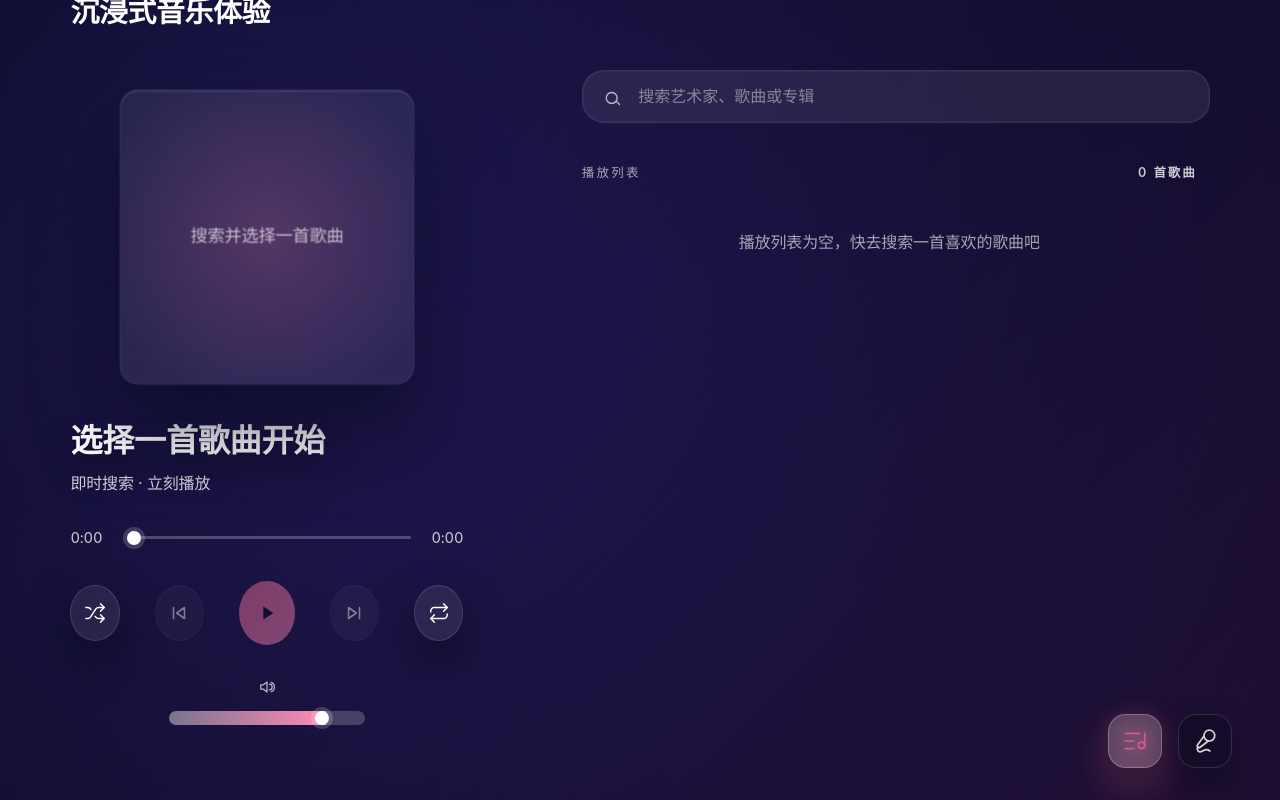
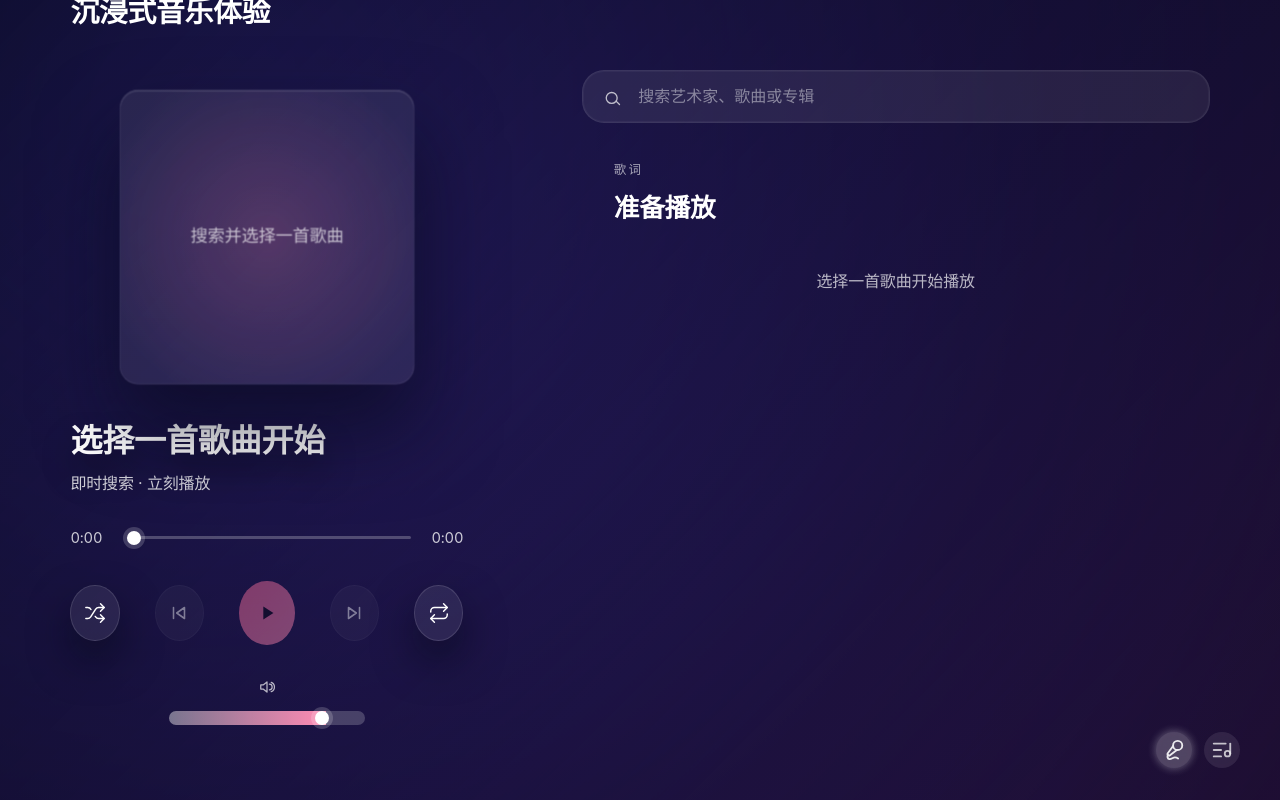
Before and after one commit to akudamatata/Solara-Apple-Music-Version, a React (Vite) app: page / in a window 1280 px wide. Built offline with nearby package versions, Linux system fonts and the light colour scheme.

Commit message:
Implement static background and UI refinements

```diff
--- a/src/App.css
+++ b/src/App.css
@@ -57,8 +57,9 @@
   background-size: cover;
   background-position: center;
   transform: scale(1.18);
-  opacity: 0.68;
-  transition: background-image 0.8s ease, opacity 0.8s ease;
+  opacity: 0.8;
+  transition: opacity 0.6s ease-in-out;
+  will-change: opacity;
   pointer-events: none;
   z-index: 0;
 }
@@ -378,81 +379,48 @@
   animation: spin 0.8s linear infinite;
 }
 
-.bottom-right-buttons {
+.bottom-right {
   position: fixed;
   bottom: 32px;
-  right: 48px;
+  right: 40px;
   display: flex;
-  gap: 16px;
-  opacity: 0.82;
-  transition: opacity 0.3s ease, transform 0.3s ease;
+  gap: 12px;
   z-index: 20;
 }
 
-.bottom-right-buttons:hover {
-  opacity: 1;
-  transform: translateY(-2px);
-}
-
-.quick-action-button {
-  position: relative;
-  width: 54px;
-  height: 54px;
-  border-radius: 18px;
-  border: 1px solid rgba(255, 255, 255, 0.16);
-  background: rgba(15, 12, 34, 0.72);
-  color: #fff;
+.bottom-right button {
+  width: 36px;
+  height: 36px;
+  border-radius: 50%;
+  border: none;
+  background: rgba(255, 255, 255, 0.1);
+  backdrop-filter: blur(10px);
   display: inline-flex;
   align-items: center;
   justify-content: center;
+  color: rgba(255, 255, 255, 0.8);
   cursor: pointer;
-  box-shadow: 0 18px 36px rgba(5, 7, 18, 0.46);
-  backdrop-filter: blur(14px);
-  transition: transform 0.25s ease, background 0.25s ease, box-shadow 0.25s ease,
-    border-color 0.25s ease, opacity 0.25s ease;
+  transition: transform 0.3s ease, background 0.3s ease, color 0.3s ease,
+    box-shadow 0.3s ease, opacity 0.3s ease;
+  opacity: 0.92;
 }
 
-.quick-action-button::before {
-  content: '';
-  position: absolute;
-  inset: -18px;
-  border-radius: inherit;
-  background: radial-gradient(circle, rgba(255, 255, 255, 0.18) 0%, transparent 70%);
-  opacity: 0;
-  transition: opacity 0.3s ease;
-  z-index: -1;
-}
-
-.quick-action-button svg {
-  width: 26px;
-  height: 26px;
-}
-
-.quick-action-button:hover {
-  transform: translateY(-3px) scale(1.03);
+.bottom-right button:hover {
+  transform: translateY(-2px) scale(1.05);
   background: rgba(255, 255, 255, 0.18);
-  border-color: rgba(255, 255, 255, 0.28);
-  box-shadow: 0 26px 42px rgba(6, 8, 24, 0.6);
-}
-
-.quick-action-button:hover::before {
+  color: #fff;
   opacity: 1;
 }
 
-.quick-action-button.active {
-  color: var(--accent-color);
-  background: rgba(255, 255, 255, 0.22);
-  border-color: rgba(255, 255, 255, 0.34);
-  filter: drop-shadow(0 0 8px var(--accent-color));
+.bottom-right button.active {
+  color: #fff;
+  background: rgba(255, 255, 255, 0.25);
+  box-shadow: 0 0 10px rgba(255, 255, 255, 0.4);
 }
 
-.quick-action-button.active svg {
-  color: inherit;
-}
-
-.quick-action-button:focus-visible {
-  outline: 2px solid var(--accent-color);
-  outline-offset: 4px;
+.bottom-right button:focus-visible {
+  outline: 2px solid rgba(255, 255, 255, 0.65);
+  outline-offset: 3px;
 }
 
 .player-progress {
@@ -754,6 +722,11 @@
   scrollbar-color: rgba(255, 255, 255, 0.24) transparent;
 }
 
+.list-scroll.is-lyrics {
+  overflow: hidden;
+  padding-right: 0;
+}
+
 .list-scroll::-webkit-scrollbar {
   width: 9px;
 }
@@ -786,7 +759,7 @@
   align-items: center;
   height: 64px;
   padding: 0 1.2rem;
-  border-radius: 18px;
+  border-radius: 16px;
   background: rgba(255, 255, 255, 0.06);
   border: 1px solid rgba(255, 255, 255, 0.06);
   color: inherit;
@@ -796,6 +769,7 @@
   text-align: left;
   position: relative;
   z-index: 0;
+  overflow: visible;
 }
 
 .track-item::before {
@@ -803,21 +777,17 @@
   position: absolute;
   inset: -6px;
   border-radius: inherit;
-  background: linear-gradient(135deg, rgba(255, 109, 155, 0.38), rgba(255, 195, 113, 0.26));
-  filter: blur(10px);
-  opacity: 0;
+  background: radial-gradient(circle, rgba(255, 255, 255, 0.2), rgba(255, 255, 255, 0));
+  filter: blur(14px);
+  opacity: 0.4;
   pointer-events: none;
-  transition: opacity 0.25s ease;
+  transition: opacity 0.3s ease;
   z-index: -1;
 }
 
-.track-item::after {
-  content: '';
-  position: absolute;
-  inset: 0;
-  background: radial-gradient(circle, rgba(255, 255, 255, 0.08), transparent 70%);
-  opacity: 0;
-  transition: opacity 0.25s ease;
+.track-item > * {
+  position: relative;
+  z-index: 1;
 }
 
 .track-item:hover {
@@ -827,8 +797,8 @@
   box-shadow: 0 18px 32px rgba(4, 6, 18, 0.45);
 }
 
-.track-item:hover::after {
-  opacity: 1;
+.track-item:hover::before {
+  opacity: 0.6;
 }
 
 .track-item.active {
@@ -838,7 +808,7 @@
 }
 
 .track-item.active::before {
-  opacity: 1;
+  opacity: 0.75;
 }
 
 .track-thumb {
@@ -962,7 +932,26 @@
   display: flex;
   flex-direction: column;
   gap: 1.6rem;
-  min-height: 0;
+  flex: 1;
+  overflow-y: auto;
+  overflow-x: hidden;
+  white-space: normal;
+  word-wrap: break-word;
+  width: 100%;
+  height: 100%;
+  padding: 0 2rem 2rem;
+  box-sizing: border-box;
+  scrollbar-width: thin;
+  scrollbar-color: rgba(255, 255, 255, 0.24) transparent;
+}
+
+.lyrics-view::-webkit-scrollbar {
+  width: 9px;
+}
+
+.lyrics-view::-webkit-scrollbar-thumb {
+  background: rgba(255, 255, 255, 0.24);
+  border-radius: 999px;
 }
 
 .lyrics-header {
@@ -981,24 +970,15 @@
   color: rgba(255, 255, 255, 0.72);
 }
 
-.lyrics-scroll {
+.lyrics-content {
   flex: 1;
   display: flex;
   flex-direction: column;
+  align-items: center;
   gap: 1.2rem;
-  overflow-y: auto;
-  padding-right: 0.4rem;
-  scrollbar-width: thin;
-  scrollbar-color: rgba(255, 255, 255, 0.24) transparent;
-}
-
-.lyrics-scroll::-webkit-scrollbar {
-  width: 9px;
-}
-
-.lyrics-scroll::-webkit-scrollbar-thumb {
-  background: rgba(255, 255, 255, 0.24);
-  border-radius: 999px;
+  padding: 0 0 2rem;
+  width: 100%;
+  box-sizing: border-box;
 }
 
 @media (max-height: 860px) {
@@ -1067,24 +1047,32 @@
   }
 }
 
-.lyric-line {
-  display: flex;
-  flex-direction: column;
-  gap: 0.4rem;
-  color: rgba(255, 255, 255, 0.65);
-  font-size: 1.05rem;
-  transition: color 0.4s ease, transform 0.4s ease;
+.lyrics-line {
+  display: block;
+  text-align: center;
+  font-size: 18px;
+  line-height: 1.8;
+  color: rgba(255, 255, 255, 0.5);
+  transition: color 0.3s ease, transform 0.3s ease, font-size 0.3s ease;
+  transform-origin: center;
 }
 
-.lyric-line.active {
+.lyrics-line.active {
   color: #fff;
-  transform: scale(1.02);
-  text-shadow: 0 0 18px var(--accent-soft);
-  animation: lyricGlow 1.8s ease-in-out;
+  font-size: 22px;
+  font-weight: 600;
+  transform: scale(1.05);
 }
 
-.lyric-translation {
-  font-size: 0.9rem;
+.lyrics-text {
+  display: block;
+}
+
+.lyrics-translation {
+  display: block;
+  margin-top: 0.35rem;
+  font-size: 16px;
+  line-height: 1.6;
   color: rgba(255, 255, 255, 0.55);
 }
 
@@ -1296,7 +1284,7 @@ input[type='range']::-moz-range-track {
     max-width: clamp(200px, 60vw, 420px);
   }
 
-  .bottom-right-buttons {
+  .bottom-right {
     bottom: 24px;
     right: 24px;
   }
@@ -1311,21 +1299,15 @@ input[type='range']::-moz-range-track {
     padding: 0.5rem 1.1rem;
   }
 
-  .bottom-right-buttons {
+  .bottom-right {
     bottom: 16px;
     right: 16px;
     gap: 12px;
   }
 
-  .quick-action-button {
-    width: 48px;
-    height: 48px;
-    border-radius: 16px;
-  }
-
-  .quick-action-button svg {
-    width: 24px;
-    height: 24px;
+  .bottom-right button {
+    width: 34px;
+    height: 34px;
   }
 
   .player-controls {
--- a/src/App.tsx
+++ b/src/App.tsx
@@ -142,12 +142,14 @@ function App() {
   const [duration, setDuration] = useState(0)
   const [volume, setVolume] = useState(0.8)
   const [activeLyricIndex, setActiveLyricIndex] = useState(0)
-  const [activePanel, setActivePanel] = useState<'playlist' | 'lyrics'>('playlist')
+  const [activePanel, setActivePanel] = useState<'playlist' | 'lyrics'>('lyrics')
   const [playlist, setPlaylist] = useState<TrackDetails[]>([])
   const [currentTrackId, setCurrentTrackId] = useState<string | null>(null)
   const [palette, setPalette] = useState<BackgroundPalette>(DEFAULT_PALETTE)
   const [failedCoverMap, setFailedCoverMap] = useState<Record<string, boolean>>({})
   const [generatedBg, setGeneratedBg] = useState<string | null>(null)
+  const [displayedBg, setDisplayedBg] = useState<string | null>(null)
+  const [isBackgroundVisible, setIsBackgroundVisible] = useState(true)
   const backgroundCacheRef = useRef<Record<string, string>>({})
   const [isShuffle, setIsShuffle] = useState(false)
   const [repeatMode, setRepeatMode] = useState<'none' | 'one' | 'all'>('none')
@@ -398,6 +400,7 @@ function App() {
       setProgress(0)
       setDuration(0)
       setActiveLyricIndex(0)
+      setActivePanel('lyrics')
       setIsBuffering(true)
       const trackIdentifier = getTrackKey(details)
       setCurrentTrackId(trackIdentifier)
@@ -494,14 +497,34 @@ function App() {
     [palette],
   )
 
+  useEffect(() => {
+    if (!generatedBg) {
+      setDisplayedBg(null)
+      setIsBackgroundVisible(true)
+      return
+    }
+
+    setIsBackgroundVisible(false)
+    setDisplayedBg(generatedBg)
+
+    const frame = window.requestAnimationFrame(() => {
+      setIsBackgroundVisible(true)
+    })
+
+    return () => {
+      window.cancelAnimationFrame(frame)
+    }
+  }, [generatedBg])
+
   const generatedBackgroundStyle = useMemo<CSSProperties>(
     () => ({
-      backgroundImage: generatedBg ? `url(${generatedBg})` : undefined,
+      backgroundImage: displayedBg ? `url(${displayedBg})` : undefined,
       backgroundSize: 'cover',
       backgroundPosition: 'center',
       backgroundRepeat: 'no-repeat',
+      opacity: isBackgroundVisible ? 0.82 : 0,
     }),
-    [generatedBg],
+    [displayedBg, isBackgroundVisible],
   )
 
   const toggleShuffle = useCallback(() => {
@@ -696,9 +719,9 @@ function App() {
     return currentTrack.lyrics.map((line, index) => {
       const isActive = index === activeLyricIndex
       return (
-        <div key={`${line.time}-${index}`} className={`lyric-line${isActive ? ' active' : ''}`}>
-          <p className="lyric-text">{line.text}</p>
-          {line.translation && <p className="lyric-translation">{line.translation}</p>}
+        <div key={`${line.time}-${index}`} className={`lyrics-line${isActive ? ' active' : ''}`}>
+          <span className="lyrics-text">{line.text}</span>
+          {line.translation && <span className="lyrics-translation">{line.translation}</span>}
         </div>
       )
     })
@@ -921,7 +944,7 @@ function App() {
             {error && <div className="error-banner">{error}</div>}
 
             <div
-              className="list-scroll"
+              className={`list-scroll${activePanel === 'lyrics' ? ' is-lyrics' : ''}`}
               role={activePanel === 'playlist' ? 'listbox' : 'document'}
               id={activePanel === 'playlist' ? 'panel-playlist' : 'panel-lyrics'}
               aria-labelledby={activePanel === 'playlist' ? 'tab-playlist' : 'tab-lyrics'}
@@ -978,39 +1001,39 @@ function App() {
                     <h2>{currentTrack ? currentTrack.title : '准备播放'}</h2>
                     {currentTrack && <p>{currentTrack.artists} · {currentTrack.album}</p>}
                   </header>
-                  <div className="lyrics-scroll">{lyricsContent}</div>
+                  <div className="lyrics-content">{lyricsContent}</div>
                 </div>
               )}
             </div>
           </div>
         </aside>
       </main>
-      <div className="bottom-right-buttons" role="tablist" aria-label="内容切换">
+      <div className="bottom-right" role="tablist" aria-label="内容切换">
+        <button
+          type="button"
+          id="tab-lyrics"
+          role="tab"
+          className={activePanel === 'lyrics' ? 'active' : ''}
+          onClick={() => setActivePanel('lyrics')}
+          aria-selected={activePanel === 'lyrics'}
+          aria-controls="panel-lyrics"
+          title="歌词"
+        >
+          <Mic2 size={22} aria-hidden="true" />
+          <span className="sr-only">显示歌词</span>
+        </button>
         <button
           type="button"
           id="tab-playlist"
           role="tab"
-          className={`quick-action-button${activePanel === 'playlist' ? ' active' : ''}`}
+          className={activePanel === 'playlist' ? 'active' : ''}
           onClick={() => setActivePanel('playlist')}
           aria-selected={activePanel === 'playlist'}
           aria-controls="panel-playlist"
           title="播放列表"
         >
-          <ListMusic strokeWidth={1.6} aria-hidden="true" />
+          <ListMusic size={22} aria-hidden="true" />
           <span className="sr-only">显示播放列表</span>
-        </button>
-        <button
-          type="button"
-          id="tab-lyrics"
-          role="tab"
-          className={`quick-action-button${activePanel === 'lyrics' ? ' active' : ''}`}
-          onClick={() => setActivePanel('lyrics')}
-          aria-selected={activePanel === 'lyrics'}
-          aria-controls="panel-lyrics"
-          title="歌词"
-        >
-          <Mic2 strokeWidth={1.6} aria-hidden="true" />
-          <span className="sr-only">显示歌词</span>
         </button>
       </div>
     </div>
```
